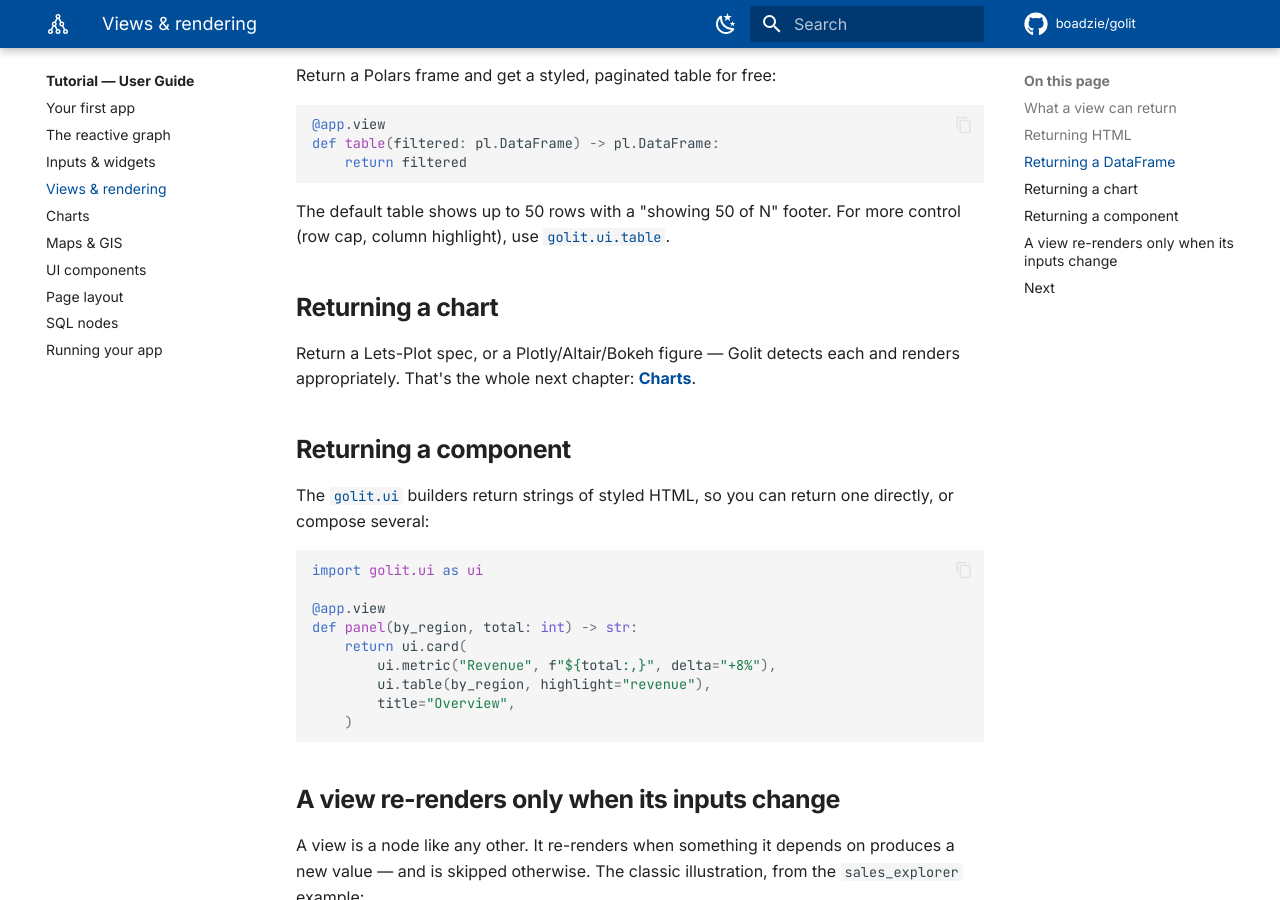
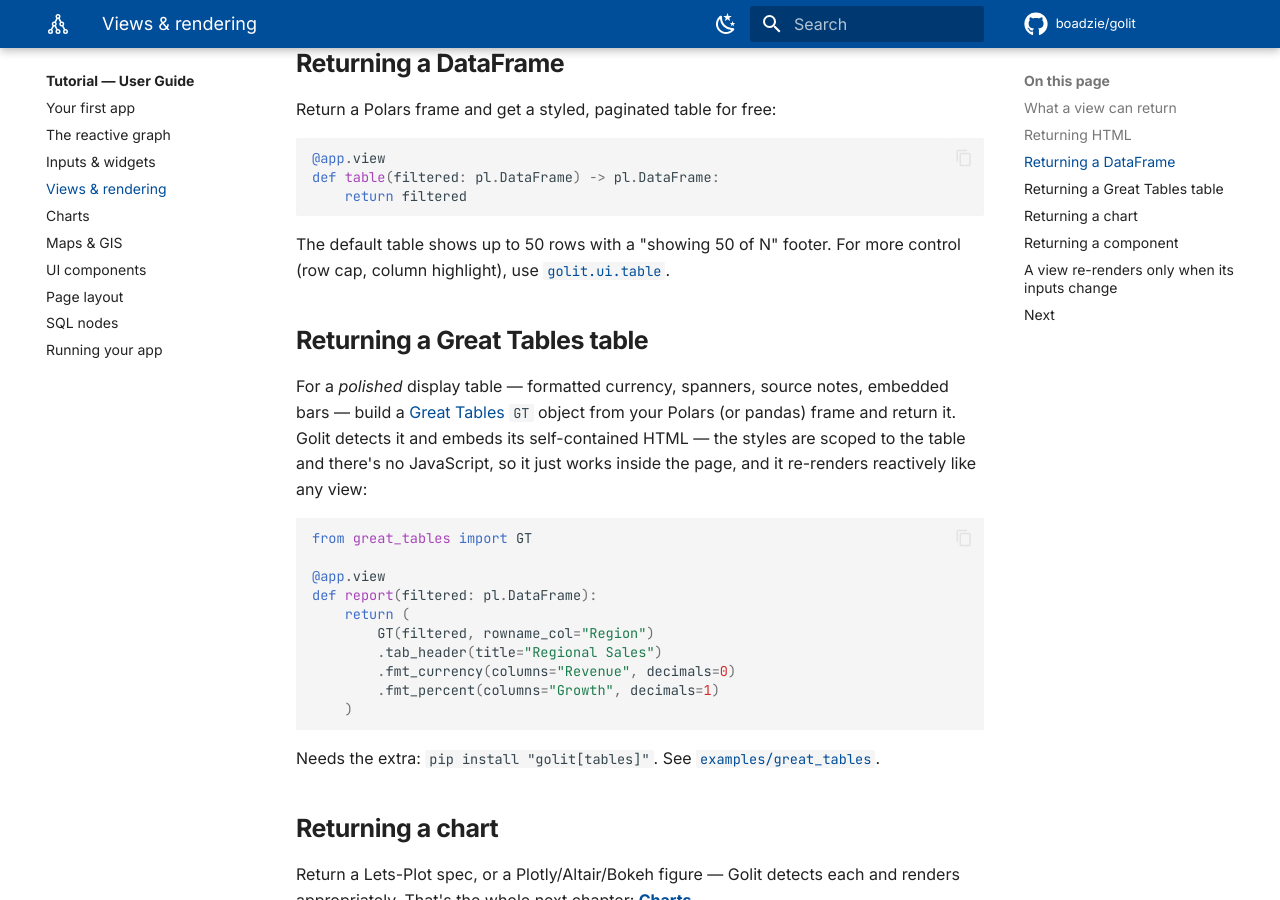
Before and after one commit to Boadzie/golit, an MkDocs documentation site: the page built from docs/tutorial/views.md, in a window 1280 px wide and 900 px high, scrolled down 1407 px. Built offline with MkDocs 1.6.1 and Material for MkDocs 9.7.7, drawn with Linux system fonts in a browser that asks for light colours; comment, search, counter and statistics services are not loaded; some of the changed text lies outside the part shown.

Commit message:
docs(rendering): document returning a Great Tables table; README + install

````diff
--- a/docs/tutorial/views.md
+++ b/docs/tutorial/views.md
@@ -14,9 +14,10 @@ Golit resolves a return value in this order — **first match wins**:
 6. Anything with **`to_svg()`** → wrapped as SVG.
 7. A **Polars `DataFrame`** → a styled HTML table.
 8. A **DuckDB relation** → materialized to Polars, then a table.
-9. Anything with **`_repr_html_()`** (e.g. pandas) → that HTML.
-10. A **Matplotlib** figure → SVG via `savefig`.
-11. Anything else → its `repr()`, escaped, in a `<pre>`.
+9. A **[Great Tables](https://posit-dev.github.io/great-tables/) `GT`** object → its self-contained HTML.
+10. Anything with **`_repr_html_()`** (e.g. pandas) → that HTML.
+11. A **Matplotlib** figure → SVG via `savefig`.
+12. Anything else → its `repr()`, escaped, in a `<pre>`.
 
 `None` renders as empty.
 
@@ -47,6 +48,25 @@ def table(filtered: pl.DataFrame) -> pl.DataFrame:
 ```
 
 The default table shows up to 50 rows with a "showing 50 of N" footer. For more control (row cap, column highlight), use [`golit.ui.table`](ui-components.md#rich-data).
+
+## Returning a Great Tables table
+
+For a *polished* display table — formatted currency, spanners, source notes, embedded bars — build a [Great Tables](https://posit-dev.github.io/great-tables/) `GT` object from your Polars (or pandas) frame and return it. Golit detects it and embeds its self-contained HTML — the styles are scoped to the table and there's no JavaScript, so it just works inside the page, and it re-renders reactively like any view:
+
+```python
+from great_tables import GT
+
+@app.view
+def report(filtered: pl.DataFrame):
+    return (
+        GT(filtered, rowname_col="Region")
+        .tab_header(title="Regional Sales")
+        .fmt_currency(columns="Revenue", decimals=0)
+        .fmt_percent(columns="Growth", decimals=1)
+    )
+```
+
+Needs the extra: `pip install "golit[tables]"`. See [`examples/great_tables`](https://github.com/boadzie/golit/tree/main/examples/great_tables).
 
 ## Returning a chart
 
````
Also changed, not shown: README.md (+3 -1 lines).
